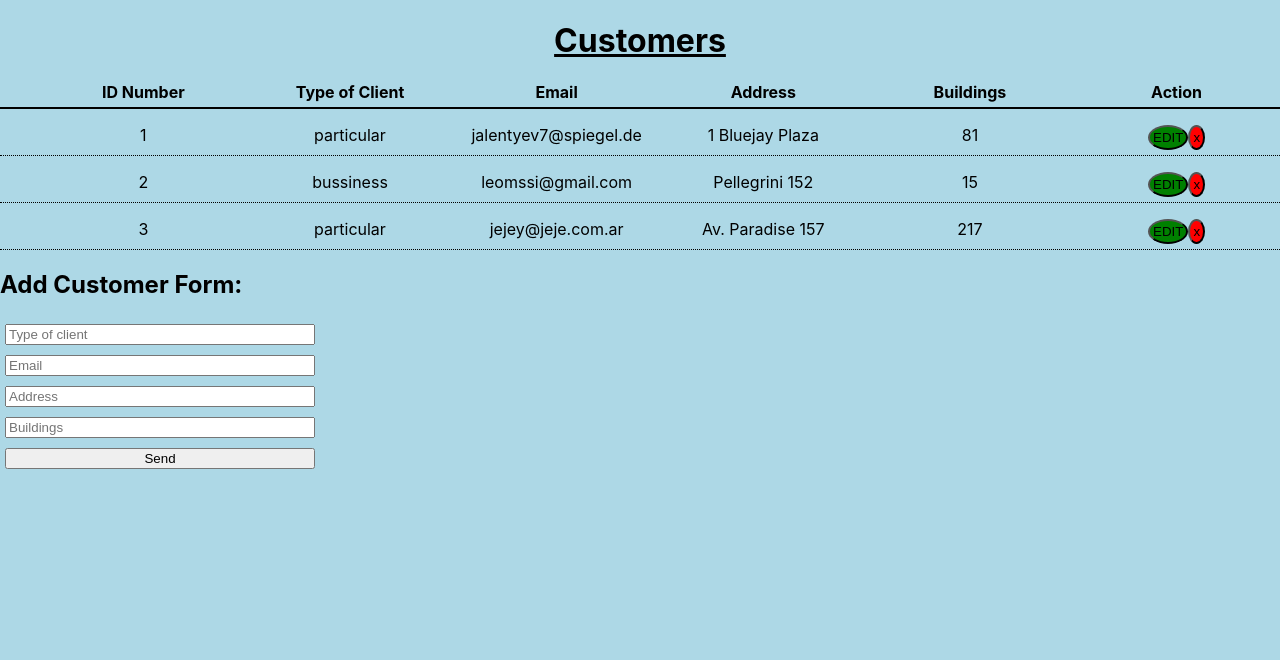
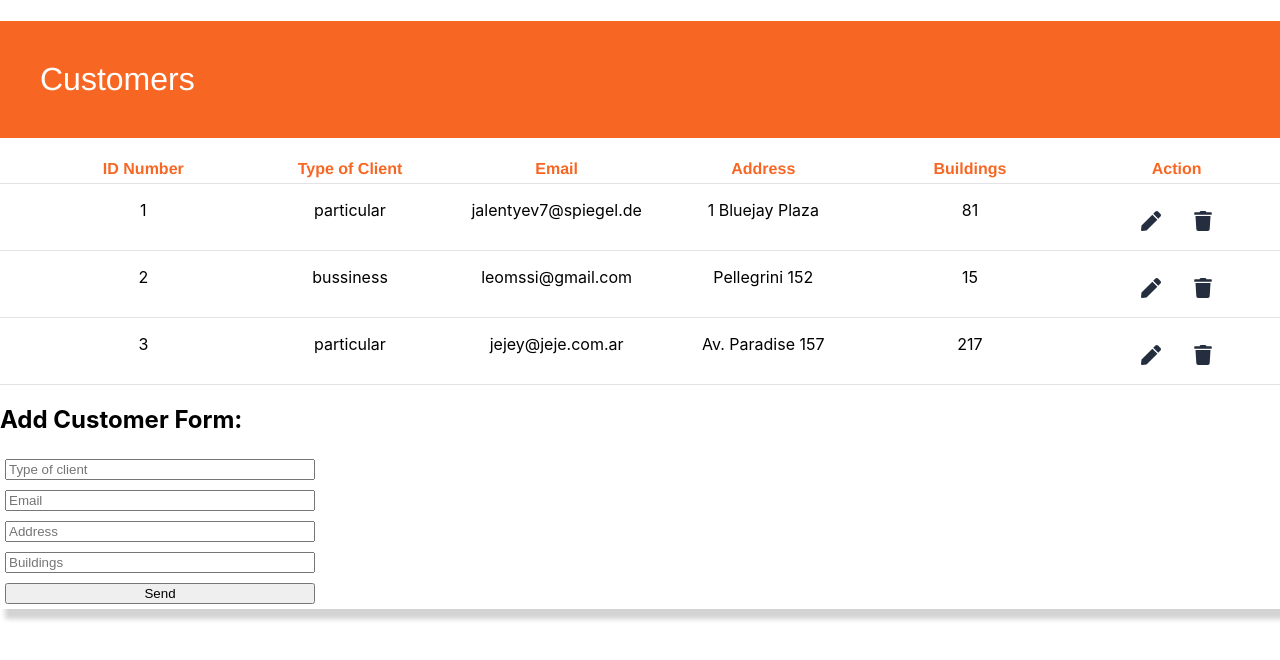
Before and after one commit to ignacioaristo/CaldAR, a React (Create React App) app: page / in a window 1280 px wide. Shown: the top 660 px of the page. Built offline with nearby package versions, Linux system fonts and the light colour scheme.

Commit message:
added styles

```diff
--- a/package.json
+++ b/package.json
@@ -8,6 +8,7 @@
     "@testing-library/user-event": "^12.5.0",
     "react": "^17.0.1",
     "react-dom": "^17.0.1",
+    "react-icons": "^4.1.0",
     "react-scripts": "4.0.1",
     "uuid": "^8.3.2",
     "web-vitals": "^0.2.4"
--- a/src/App.js
+++ b/src/App.js
@@ -27,7 +27,7 @@ class App extends Component {
 
   render() {
     return (
-    <div className="App">
+    <div style={boxStyle}>
       <Header/>
       <Customers customers={this.state.customers} deleteCustomer={this.deleteCustomer}/>
       <AddCustomer addCustomer={this.addCustomer}/>
@@ -35,4 +35,9 @@ class App extends Component {
   )};
 }
 
+
+const boxStyle = {
+  boxShadow: '5px 10px 5px lightgrey'
+}
+
 export default App;
--- a/src/components/CustomersItem.js
+++ b/src/components/CustomersItem.js
@@ -1,5 +1,6 @@
 import React, { Component } from 'react'
 import PropTypes from 'prop-types';
+import {FaPen, FaTrash} from "react-icons/fa";
 
 export class CustomersItem extends Component {
 
@@ -10,15 +11,14 @@ export class CustomersItem extends Component {
         justifyContent: 'space-around',
         paddingBottom: '5px',
         listStyle:'none',
-        backgroundColor:'lightblue',
-        borderBottom: '1px dotted black'
+        borderBottom: '1px solid #e3e2e4'
         }
     }
 
     liStyle = () => {
         return{
             width: '16%',
-            textAlign: 'center'
+            textAlign: 'center',
         }
     }
 
@@ -31,11 +31,10 @@ export class CustomersItem extends Component {
             <li style={this.liStyle()}>{this.props.customer.address}</li>
             <li style={this.liStyle()}>{this.props.customer.buildings}</li>
             <div style={this.liStyle()}>
-                    <button style={editButton}>EDIT</button>
-                    <button onClick={this.props.deleteCustomer.bind(this, this.props.customer.id)} style={deleteButton}>x</button>
+                <button style={actionButtons}><FaPen size={20}/></button>
+                <button onClick={this.props.deleteCustomer.bind(this, this.props.customer.id)} style={actionButtons}><FaTrash size={20}/></button>
             </div>
         </ul>
-
         )
     }
 }
@@ -44,18 +43,17 @@ CustomersItem.propTypes = {
     customer: PropTypes.object.isRequired,
 }
 
-const deleteButton = {
-    backgroundColor: 'red',
-    borderRadius: '50%',
-    padding: '3px',
-    cursor: 'pointer'
+const actionButtons = {
+    cursor: 'pointer',
+    color: 'disable',
+    margin: '10px',
+    color: '#242e3e',
+    border: 'none',
+    backgroundColor: 'white'
 }
 
-const editButton = {
-    backgroundColor: 'green',
-    borderRadius: '50%',
-    padding: '3px',
-    cursor: 'pointer'
+const boxStyle = {
+    border: '3px solid black'
 }
 
 export default CustomersItem
--- a/src/components/layout/Header.js
+++ b/src/components/layout/Header.js
@@ -3,7 +3,7 @@ import React from 'react';
 function Header() {
     return (
         <header>
-            <h1 style={{textAlign:'center', backgroundColor:'lightblue', textDecoration: 'underline'}}>Customers</h1>
+            <h1 style={TitleTitleStyle}>Customers</h1>
             <ul style={headerTitleStyle}>
                 <li style={liStyle}>ID Number</li>
                 <li style={liStyle}>Type of Client</li>
@@ -22,9 +22,19 @@ const headerTitleStyle = {
     justifyContent: 'space-around',
     paddingBottom: '5px',
     listStyle:'none',
-    backgroundColor:'lightblue',
-    borderBottom: '2px solid black',
-    fontWeight: 'bold'
+    borderBottom: '1px solid #e3e2e4',
+    fontWeight: 'bold',
+    color: '#f76723',
+    fontFamily: 'San Francisco, Helvetica, Arial, san-serif'
+
+}
+
+const TitleTitleStyle = {
+    color: 'white',
+    backgroundColor: '#f76723',
+    padding: '40px 0 40px 40px',
+    fontWeight: '100',
+    fontFamily: 'San Francisco, Helvetica, Arial, san-serif'
 
 }
 
--- a/src/index.css
+++ b/src/index.css
@@ -11,7 +11,3 @@ code {
   font-family: source-code-pro, Menlo, Monaco, Consolas, 'Courier New',
     monospace;
 }
-
-body {
-  background-color: lightblue;
-}
```
Also changed, not shown: 2 other files (tests, documents, lock files or other folders). Lines whose indentation alone changed are shown as unchanged.
